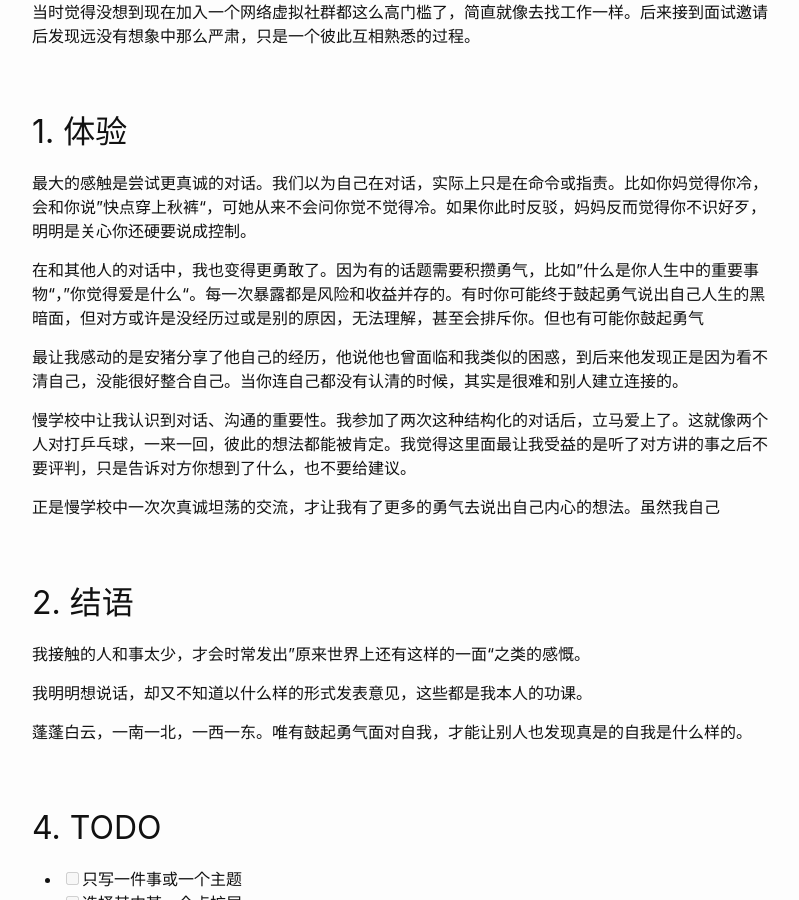
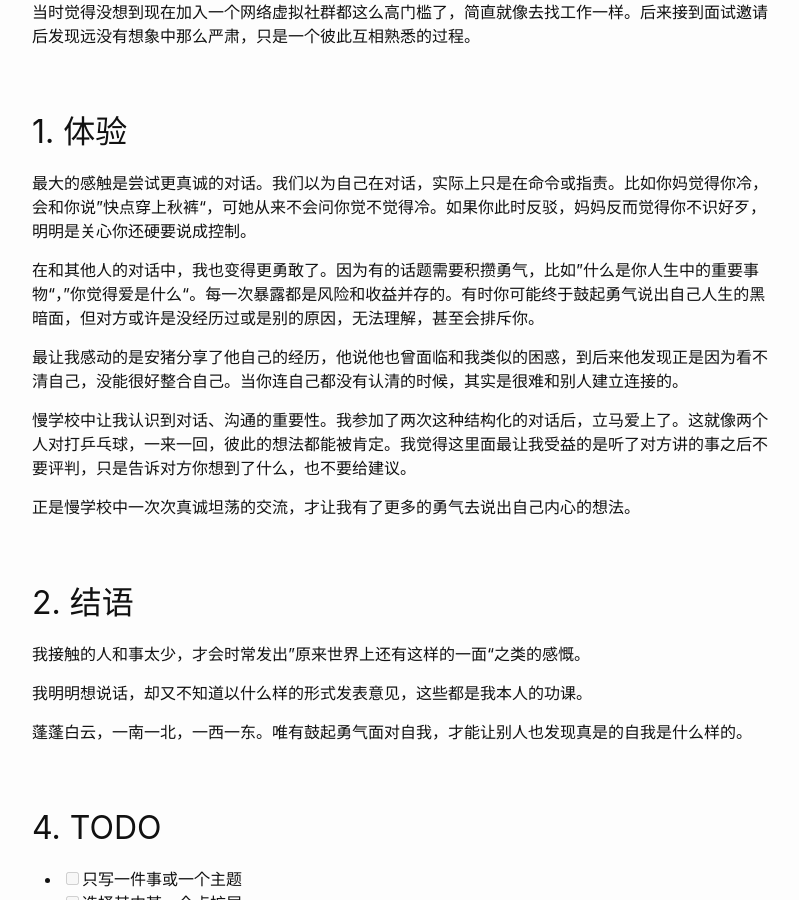
Before and after one commit to LeiGitWing/LeiGitWing.github.io, a Jekyll site: the page built from _posts/2020-09-05-slowschool-review.md, in a window 1280 px wide and 900 px high, scrolled down 695 px. Shown: the whole window, without its empty margins (238-1037 px from the left). Built offline with Jekyll 4.4.1, drawn with Linux system fonts in a browser that asks for light colours.

Commit message:
Modified 2020-9-5

```diff
--- a/_posts/2020-09-05-slowschool-review.md
+++ b/_posts/2020-09-05-slowschool-review.md
@@ -21,13 +21,13 @@ categories: daily_writing
 ## 1. 体验
 最大的感触是尝试更真诚的对话。我们以为自己在对话，实际上只是在命令或指责。比如你妈觉得你冷，会和你说”快点穿上秋裤“，可她从来不会问你觉不觉得冷。如果你此时反驳，妈妈反而觉得你不识好歹，明明是关心你还硬要说成控制。
 
-在和其他人的对话中，我也变得更勇敢了。因为有的话题需要积攒勇气，比如”什么是你人生中的重要事物“，”你觉得爱是什么“。每一次暴露都是风险和收益并存的。有时你可能终于鼓起勇气说出自己人生的黑暗面，但对方或许是没经历过或是别的原因，无法理解，甚至会排斥你。但也有可能你鼓起勇气
+在和其他人的对话中，我也变得更勇敢了。因为有的话题需要积攒勇气，比如”什么是你人生中的重要事物“，”你觉得爱是什么“。每一次暴露都是风险和收益并存的。有时你可能终于鼓起勇气说出自己人生的黑暗面，但对方或许是没经历过或是别的原因，无法理解，甚至会排斥你。
 
 最让我感动的是安猪分享了他自己的经历，他说他也曾面临和我类似的困惑，到后来他发现正是因为看不清自己，没能很好整合自己。当你连自己都没有认清的时候，其实是很难和别人建立连接的。
 
 慢学校中让我认识到对话、沟通的重要性。我参加了两次这种结构化的对话后，立马爱上了。这就像两个人对打乒乓球，一来一回，彼此的想法都能被肯定。我觉得这里面最让我受益的是听了对方讲的事之后不要评判，只是告诉对方你想到了什么，也不要给建议。
 
-正是慢学校中一次次真诚坦荡的交流，才让我有了更多的勇气去说出自己内心的想法。虽然我自己
+正是慢学校中一次次真诚坦荡的交流，才让我有了更多的勇气去说出自己内心的想法。
 
 
 ## 2. 结语
@@ -42,4 +42,4 @@ categories: daily_writing
 - [ ] 选择其中某一个点扩展
 
 ## 3. ChangeLog
-2020-09-05 21:49:20 init
+- 2020-09-05 21:49:20 init
```
